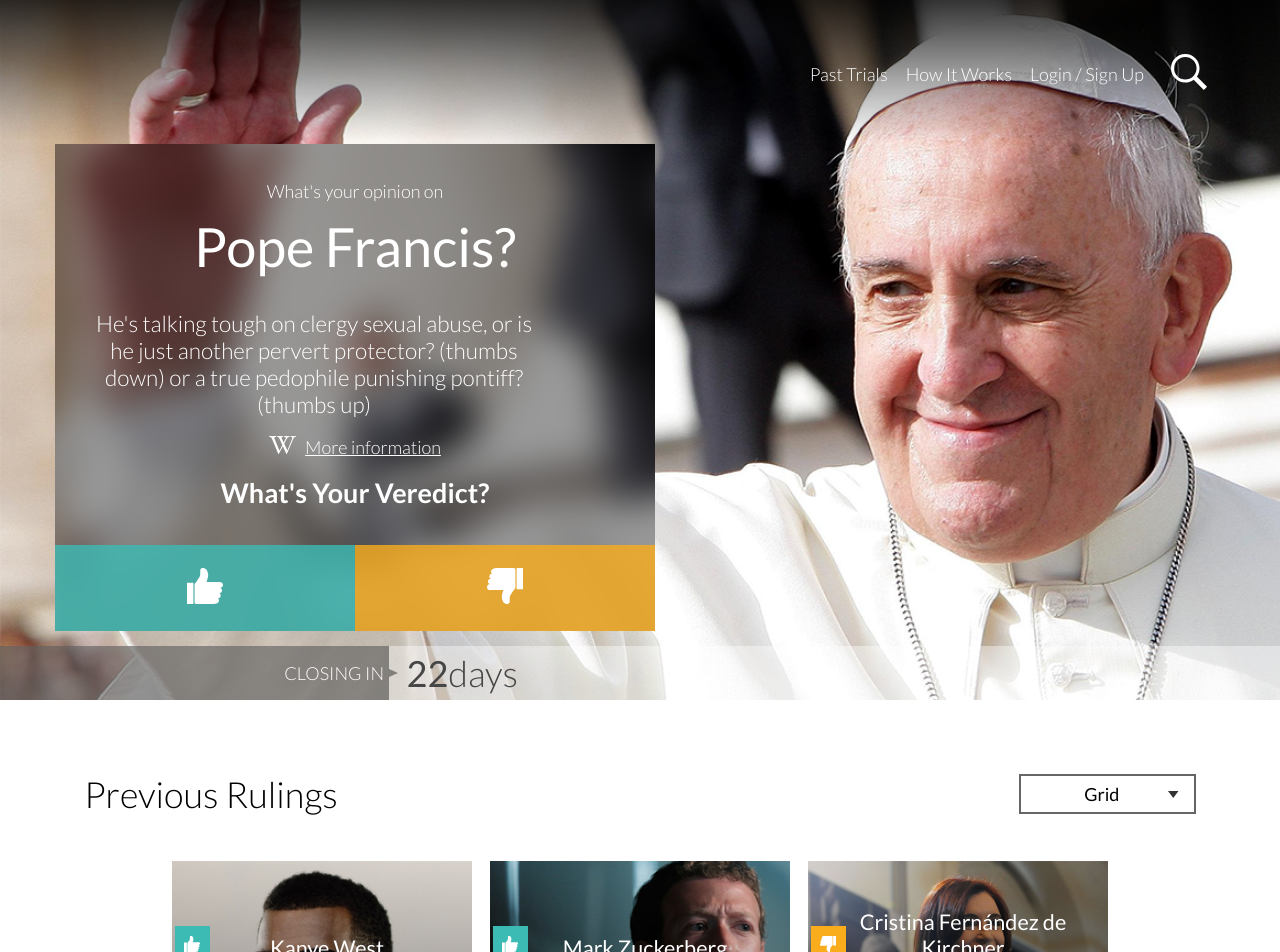
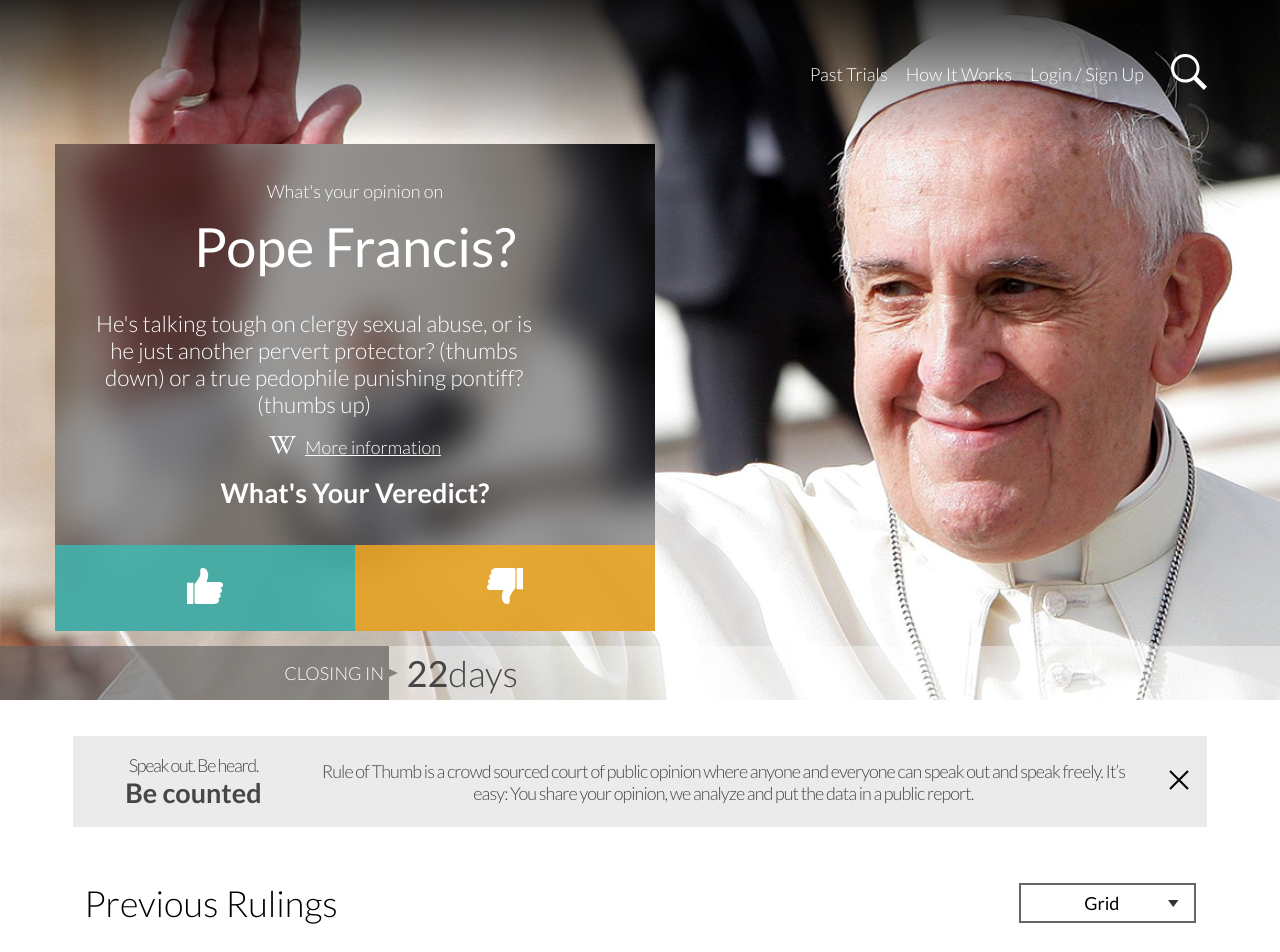
Before and after one commit to rekiemkr/test-interview, a React (Create React App) app: page / in a window 1280 px wide. Shown: the top 952 px of the page. Built offline with nearby package versions, Linux system fonts and the light colour scheme; the HTML template or start-up script is replaced by a standard one.

Commit message:
Created component banner info

```diff
--- a/src/App.js
+++ b/src/App.js
@@ -6,6 +6,7 @@
 import BannerAdd from "./components/banner-add/banner-add";
 import Cards from "./page/cards";
 import jsonData from "./assets/data.json";
+import BannerInfo from "./components/banner-info/banner-info";
 
 function App() {
   const [info, setInfo] = useState([]);
@@ -51,6 +52,7 @@
       <Navigation />
       <Header />
       <div className="max-centered">
+        <BannerInfo />
         <Cards info={info} modifyStorage={modifyStorage} />
         <BannerAdd />
         <hr className="separator" />
--- /dev/null
+++ b/src/components/banner-info/banner-info.js
@@ -0,0 +1,20 @@
+import React from 'react'
+
+export default function BannerInfo() {
+    return (
+        <aside class="banner banner-top" role="doc-tip" aria-label="Speak Out">
+            <div class="banner__left">
+                <span class="banner__hairline">Speak out. Be heard.</span>
+                <span class="banner__title">Be counted</span>
+            </div>
+            <div class="banner__right">
+                <p class="banner__text">
+                    Rule of Thumb is a crowd sourced court of public opinion where anyone and everyone can speak out and speak freely. It’s easy: You share your opinion, we analyze and put the data in a public report.
+                </p>
+            </div>
+            <button class="icon-button" aria-label="close">
+                <svg width="20" height="20" xmlns="http://www.w3.org/2000/svg"><g stroke="#000" stroke-width="2" fill="none" fill-rule="evenodd"><path d="M1 19L19 1M1 1l18 18" /></g></svg>
+            </button>
+        </aside>
+    )
+}
```
